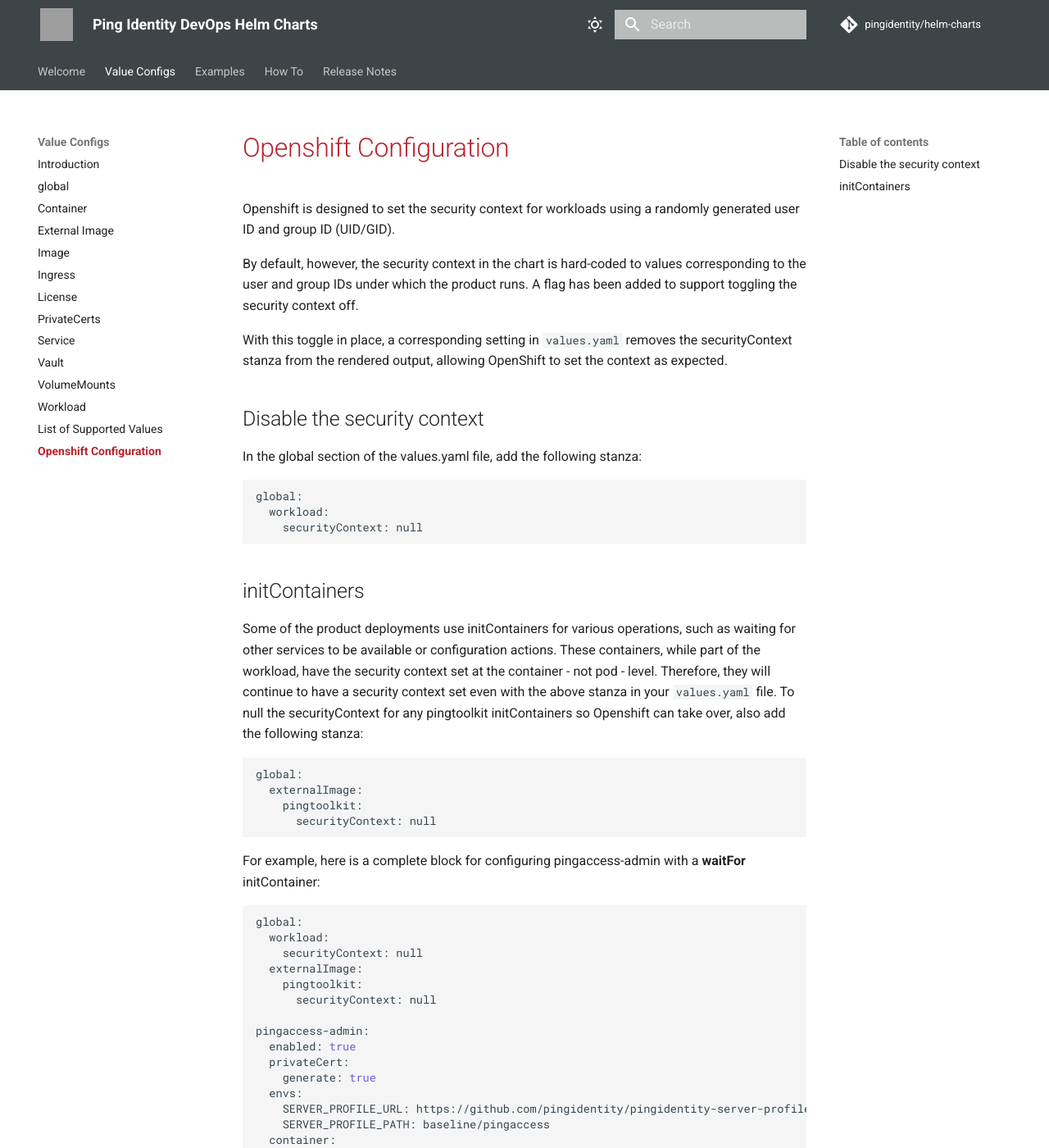
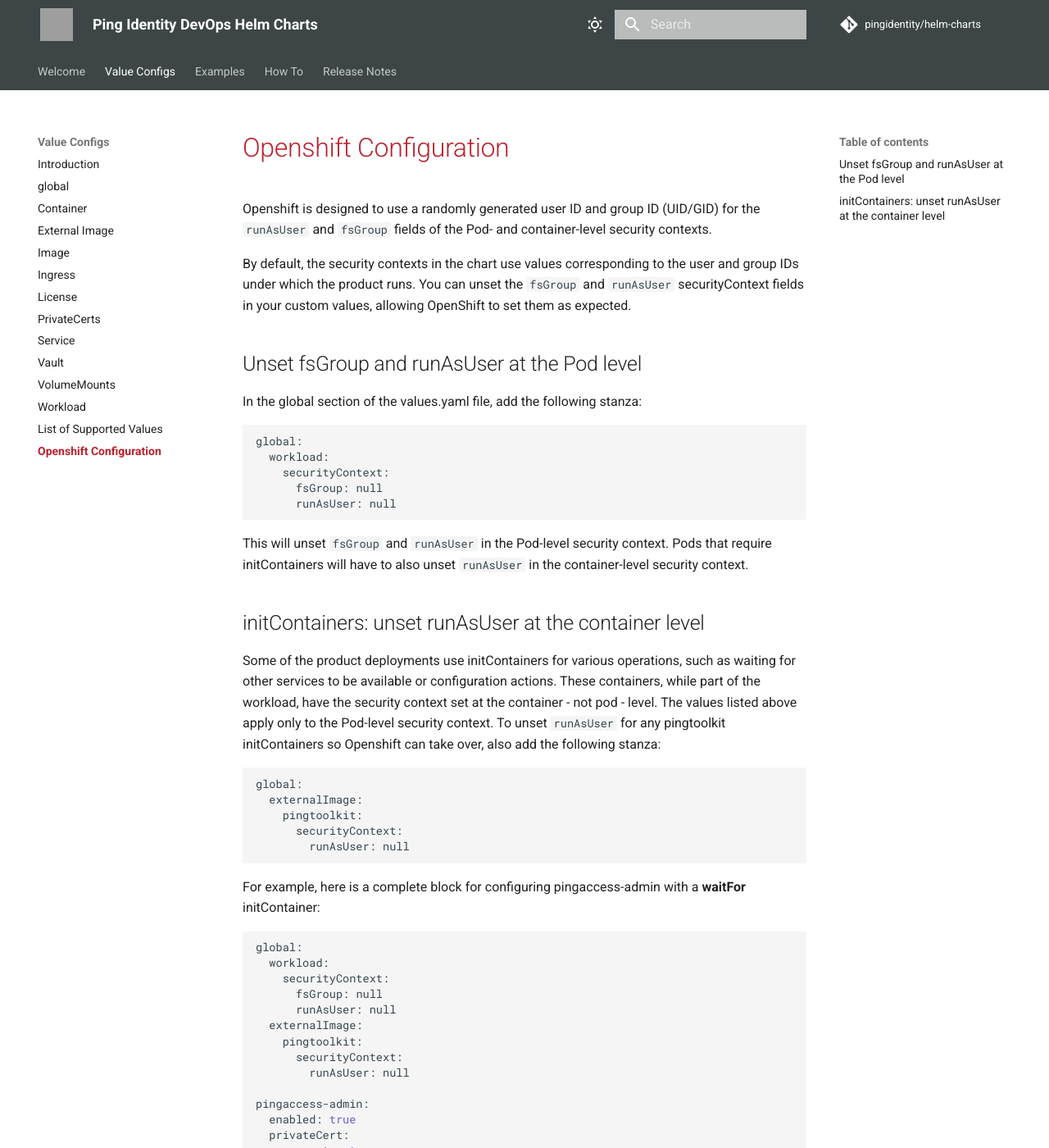
Before and after one commit to pingidentity/helm-charts, an MkDocs documentation site: the page built from docs/config/openshift.md, in a window 1280 px wide and 1400 px high. Shown: the whole window at 82% size. Built offline with MkDocs 1.6.1 and Material for MkDocs 9.7.7, drawn with Linux system fonts in a browser that asks for light colours; comment, search, counter and statistics services are not loaded; grey boxes are pictures that could not be loaded.

Commit message:
Update securityContext defaults to satisfy restricted PodSecurityConfiguration

````diff
--- a/docs/config/openshift.md
+++ b/docs/config/openshift.md
@@ -3,40 +3,46 @@
 ---
 # Openshift Configuration
 
-Openshift is designed to set the security context for workloads using a randomly generated user ID and group ID (UID/GID).
+Openshift is designed to use a randomly generated user ID and group ID (UID/GID) for the `runAsUser` and `fsGroup` fields of the Pod- and container-level security contexts.
 
-By default, however, the security context in the chart is hard-coded to values corresponding to the user and group IDs under which the product runs.  A flag has been added to support toggling the security context off.
+By default, the security contexts in the chart use values corresponding to the user and group IDs under which the product runs. You can unset the `fsGroup` and `runAsUser` securityContext fields in your custom values, allowing OpenShift to set them as expected.
 
-With this toggle in place, a corresponding setting in `values.yaml` removes the securityContext stanza from the rendered output, allowing OpenShift to set the context as expected.
-
-## Disable the security context
+## Unset fsGroup and runAsUser at the Pod level
 
 In the global section of the values.yaml file, add the following stanza:
 
 ```shell
 global:
   workload:
-    securityContext: null
+    securityContext:
+      fsGroup: null
+      runAsUser: null
 ```
 
-## initContainers
+This will unset `fsGroup` and `runAsUser` in the Pod-level security context. Pods that require initContainers will have to also unset `runAsUser` in the container-level security context.
 
-Some of the product deployments use initContainers for various operations, such as waiting for other services to be available or configuration actions.  These containers, while part of the workload, have the security context set at the container - not pod - level. Therefore, they will continue to have a security context set even with the above stanza in your `values.yaml` file.  To null the securityContext for any pingtoolkit initContainers so Openshift can take over, also add the following stanza:
+## initContainers: unset runAsUser at the container level
+
+Some of the product deployments use initContainers for various operations, such as waiting for other services to be available or configuration actions.  These containers, while part of the workload, have the security context set at the container - not pod - level.  The values listed above apply only to the Pod-level security context.  To unset `runAsUser` for any pingtoolkit initContainers so Openshift can take over, also add the following stanza:
 ```shell
 global:
   externalImage:
     pingtoolkit:
-      securityContext: null
+      securityContext:
+        runAsUser: null
 ```
 
 For example, here is a complete block for configuring pingaccess-admin with a **waitFor** initContainer:
 ```shell
 global:
   workload:
-    securityContext: null
+    securityContext:
+      fsGroup: null
+      runAsUser: null
   externalImage:
     pingtoolkit:
-      securityContext: null
+      securityContext:
+        runAsUser: null
 
 pingaccess-admin:
   enabled: true
````
Also changed, not shown: 6 other files.
